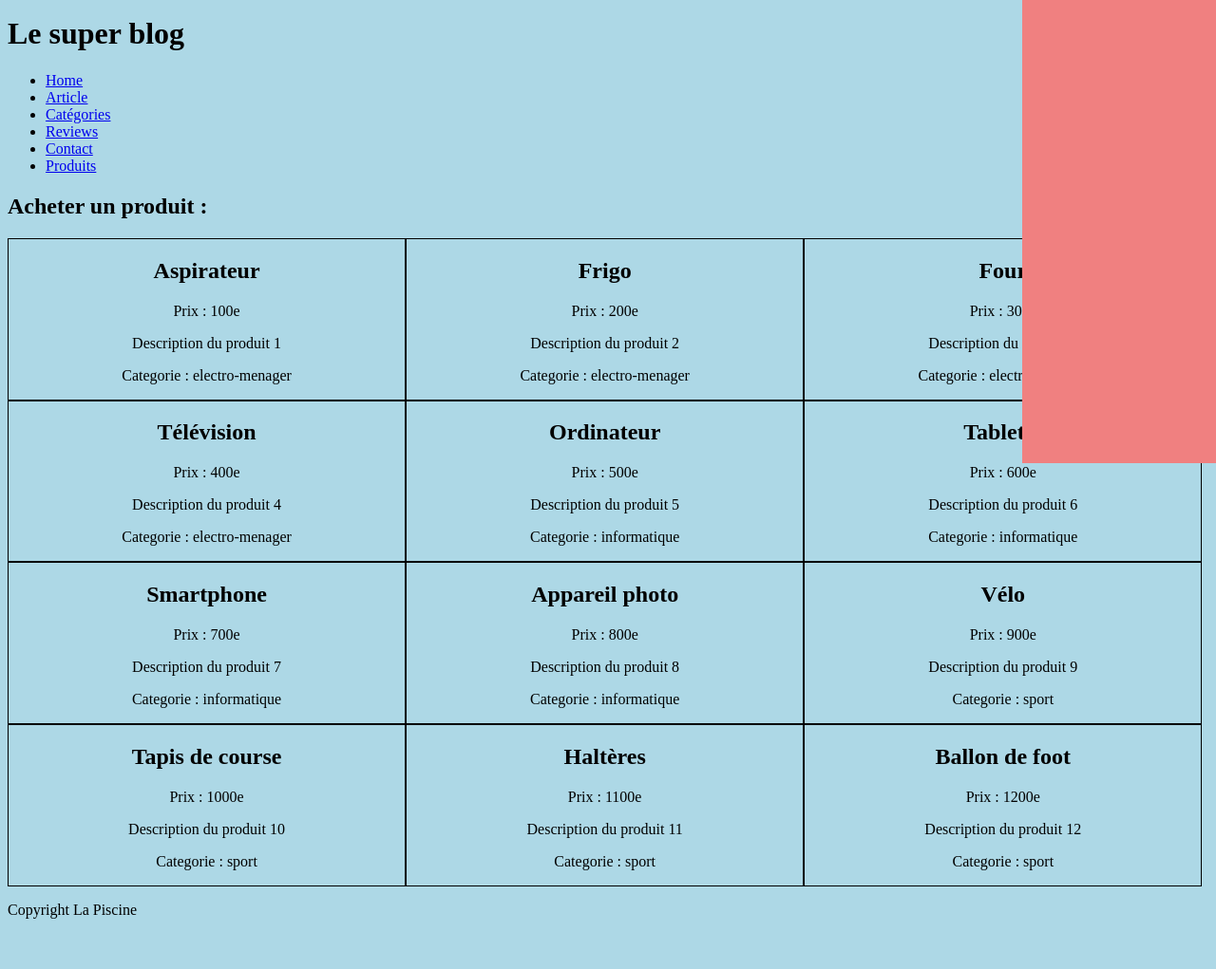
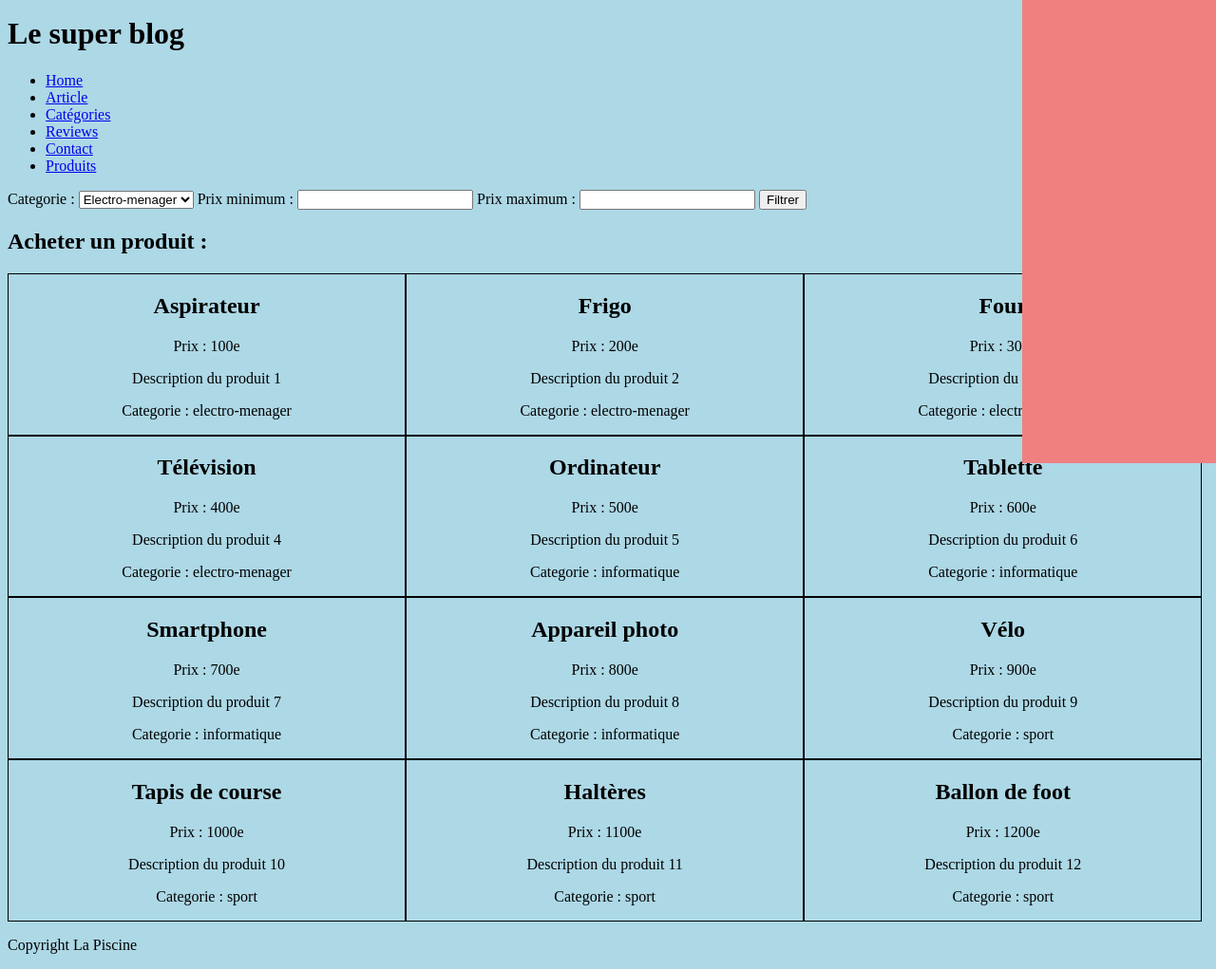
Before and after one commit to davidroberto/piscine-php-blog, a PHP site: page /piscine-php-tp-blog/products.php in a window 1280 px wide. Shown: the part 312-1333 px from the top of the page at 95% size. Before the commit the page ends 1280 px from the top, so only its background shows below. Run offline with PHP 8.4, Linux system fonts and the light colour scheme.

Commit message:
form GET filter products

```diff
--- a/controller/productsController.php
+++ b/controller/productsController.php
@@ -79,16 +79,20 @@ $products = [
 
 
 
-if (!empty($_GET)) {
-	// filtrer les produits, pour récupérer que ceux qui ont la catégorie de l'url
-
-	// j'utilise array filter qui permet de faire une boucle sur tous les produits
-	// et de ne récupérer que ceux qui valident ma fonction de callback
+if (!empty($_GET['category'])) {
 	$products = array_filter($products, function($product) {
-		// pour chaque tour de boucle (pour chaque produit)
-		// je regarde si la catégorie du produit est la même
-		// que celle dans l'url (le parametre GET)
 		return $product['category'] === $_GET['category'];
 	});
+}
 
+if (!empty($_GET['minPrice'])) {
+	$products = array_filter($products, function($product) {
+		return $product['price'] >= $_GET['minPrice'];
+	});
 }
+
+if (!empty($_GET['maxPrice'])) {
+	$products = array_filter($products, function($product) {
+		return $product['price'] <= $_GET['maxPrice'];
+	});
+}
--- a/views/products.php
+++ b/views/products.php
@@ -3,6 +3,25 @@
 <?php require_once('../partials/header.php'); ?>
 
 <main>
+
+<form>
+
+		<label >Categorie : </label>
+		<select name="category">
+			<option value="electro-menager">Electro-menager</option>
+			<option value="informatique">Informatique</option>
+			<option value="sport">Sport</option>
+		</select>
+
+		<label>Prix minimum : </label>
+		<input type="number" name="minPrice" />
+
+		<label>Prix maximum : </label>
+		<input type="number" name="maxPrice" />
+
+		<button type="submit">Filtrer</button>
+
+</form>
 
 
 <h2>Acheter un produit : </h2>
```
